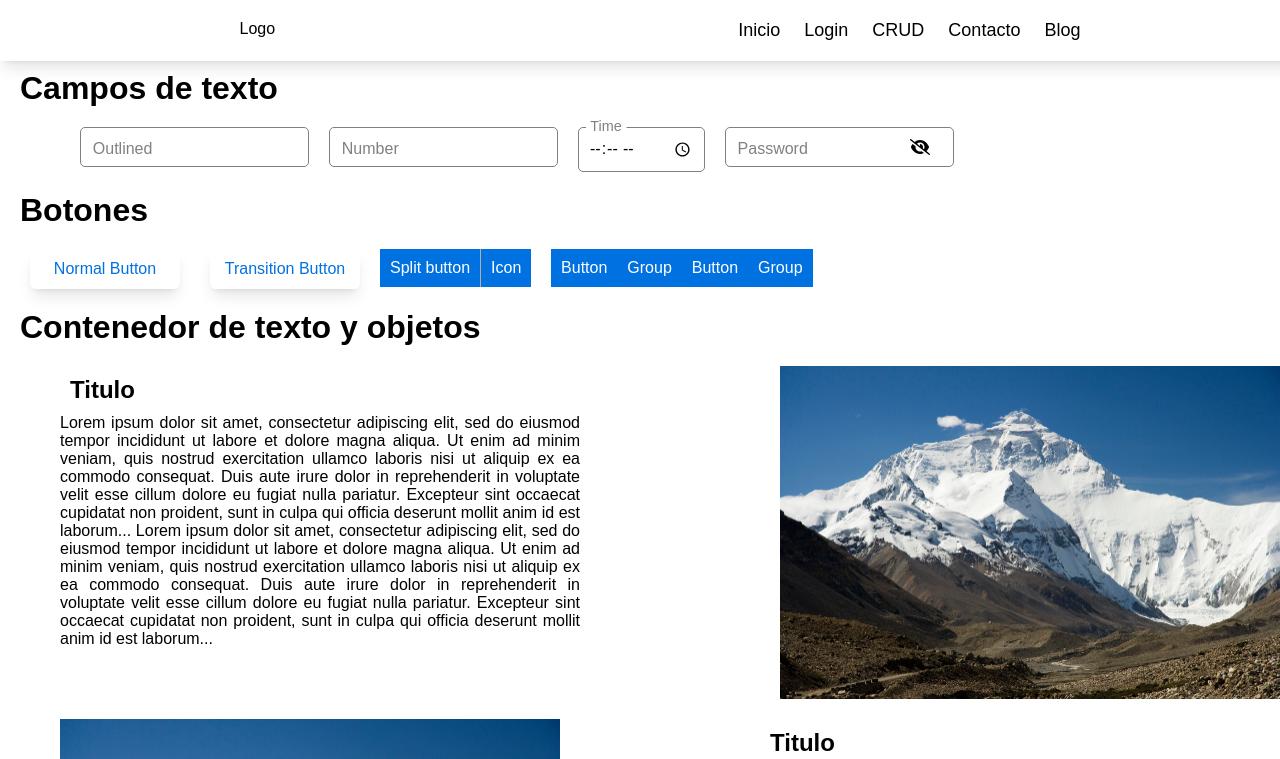
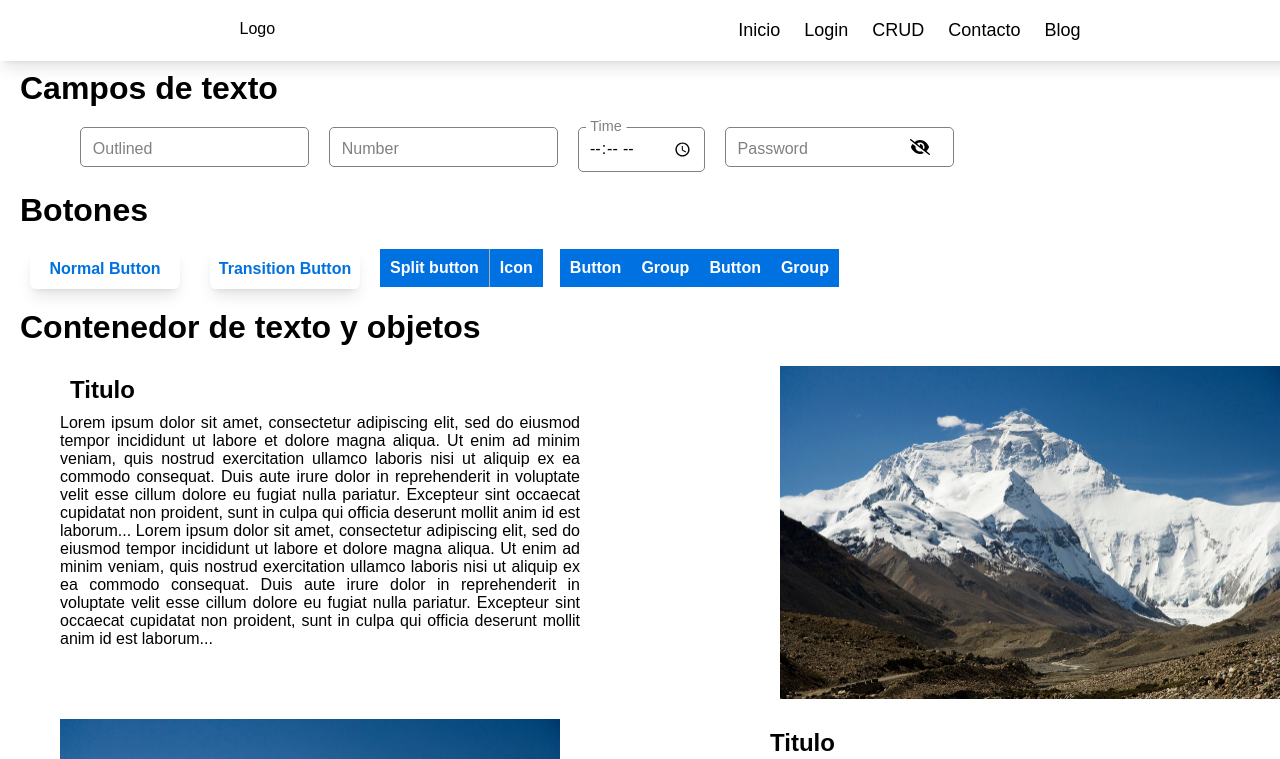
Before and after one commit to Eduardo-RE/Components, a React (Vite) app: page / in a window 1280 px wide. Shown: the top 759 px of the page. Built offline with nearby package versions, Linux system fonts and the light colour scheme.

Commit message:
Diseño de botones actualizado

```diff
--- a/src/components/Button/NormalButton.css
+++ b/src/components/Button/NormalButton.css
@@ -8,6 +8,7 @@
   height: 40px;
   margin-left: 30px;
   font-size: medium;
+  font-weight: 600;
   border-radius: 6px;
   border-width: 0px;
   cursor: pointer;
@@ -38,6 +39,7 @@
   width: fit-content;
   height: fit-content;
   cursor: pointer;
+  font-weight: 600;
   padding: 10px;
   font-size: medium;
   border-width: 0px;
@@ -85,6 +87,7 @@
 .group {
   background-color: #0071e1;
   border: none;
+  font-weight: 600;
   color: #fff;
   padding: 10px;
   text-align: center;
--- a/src/pages/CRUD/Table/Table.css
+++ b/src/pages/CRUD/Table/Table.css
@@ -76,6 +76,7 @@
   height: 40px;
   margin-left: 30px;
   font-size: medium;
+  font-weight: 600;
   border-radius: 6px;
   border-width: 0px;
   cursor: pointer;
@@ -96,6 +97,7 @@
   height: 40px;
   margin-left: 15px;
   font-size: medium;
+  font-weight: 600;
   border-radius: 6px;
   border-width: 0px;
   cursor: pointer;
```
